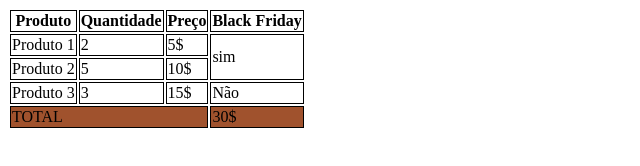
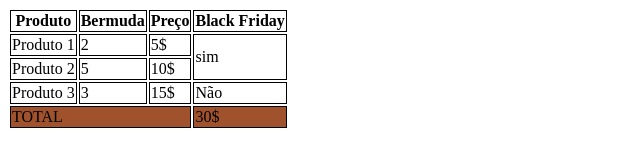
Before and after one commit to Lordnw/aula-tabela, a plain HTML site: page index.html in a window 1280 px wide. Shown: the whole page, without its empty margins (0-640 px from the left). Drawn offline with Linux system fonts and the light colour scheme.

Commit message:
trocado de quantidade para bermuda

```diff
--- a/index.html
+++ b/index.html
@@ -21,7 +21,7 @@
         <thead>
             <tr>
                 <th>Produto</th>
-                <th>Quantidade</th>
+                <th>Bermuda</th>
                 <th>Preço</th>
                 <th>Black Friday</th>
             </tr>
```
